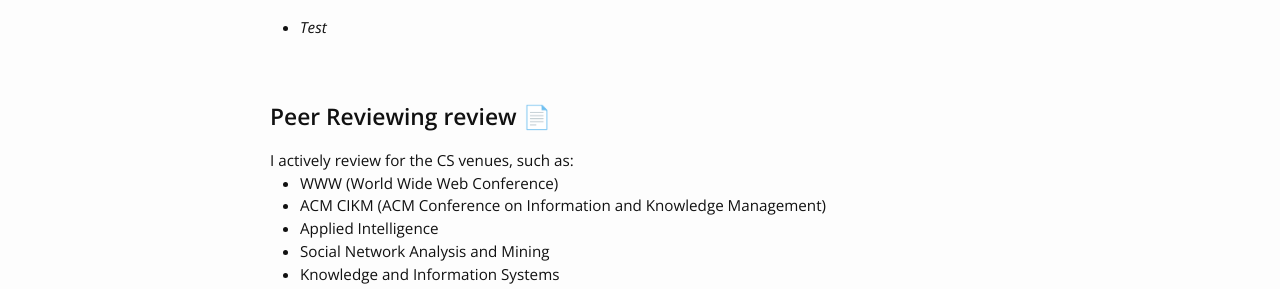
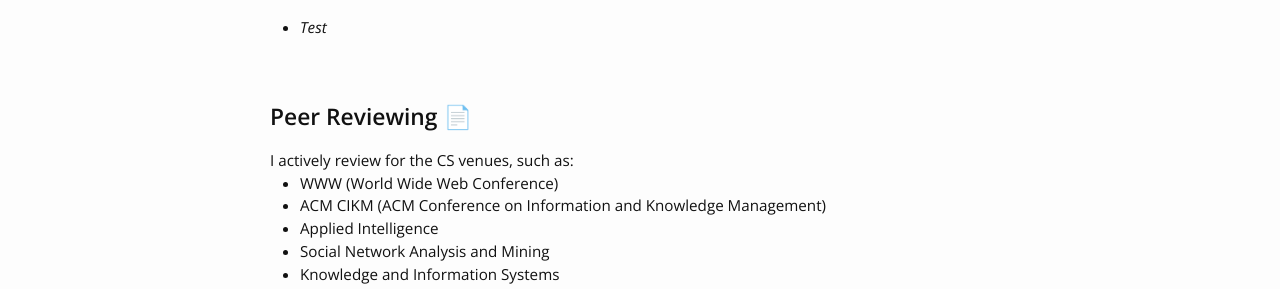
Before and after one commit to rabindralamsal/personal-site, a Jekyll site: the page built from index.html, in a window 1280 px wide. Shown: the part 998-1287 px from the top of the page. Built offline with Jekyll 4.4.1, drawn with Linux system fonts in a browser that asks for light colours.

Commit message:
Update index.html

```diff
--- a/index.html
+++ b/index.html
@@ -46,7 +46,7 @@
 
 
 <br><br>
-<h2> Peer Reviewing review 📄 </h2>
+<h2> Peer Reviewing 📄 </h2>
 I actively review for the CS venues, such as: <br>
 
 <ul>
```
